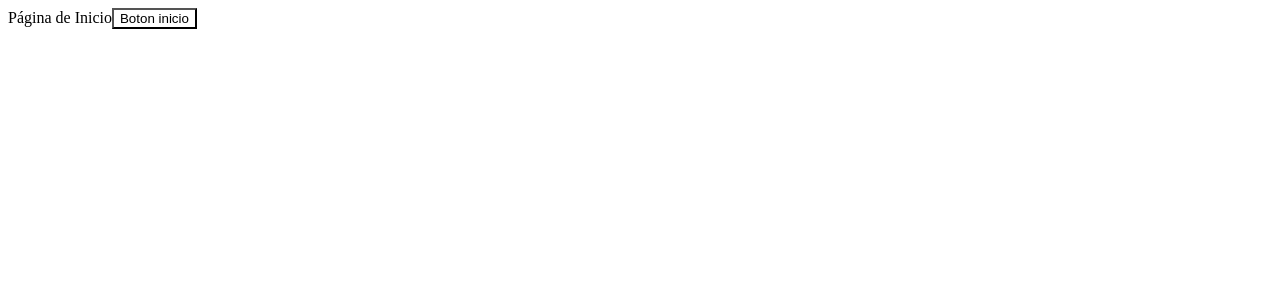
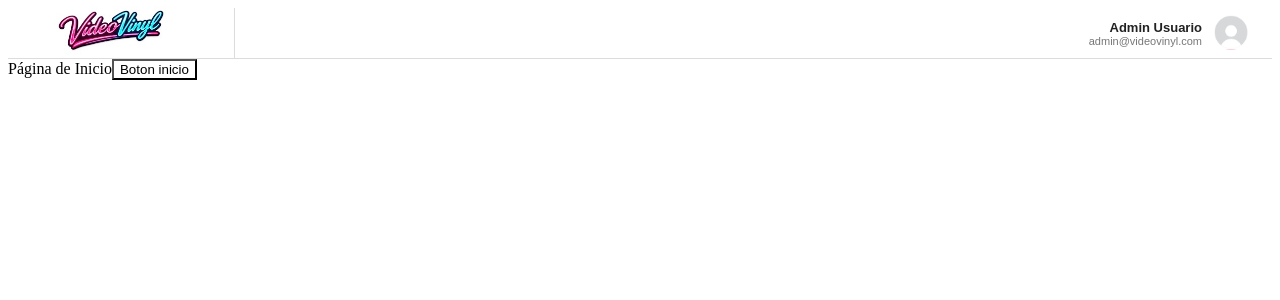
Before and after one commit to martincomito/videovinyl, a React (Vite) app in the folder frontend/: page / in a window 1280 px wide. Shown: the top 300 px of the page. Built offline with nearby package versions, Linux system fonts and the light colour scheme.

Commit message:
Se creo el componente de la barra superior y el flujo de ir a la pagina de inicio al tocar el logo de Videovinyk

```diff
--- /dev/null
+++ b/frontend/src/components/BarraSuperior/BarraSuperior.jsx
@@ -0,0 +1,35 @@
+import "./BarraSuperior.scss";
+import { Link } from "react-router-dom";
+
+const BarraSuperior = () => {
+    return (
+        <header className="barra-superior">
+            <div className="barra-superior__logo">
+                <Link to="/">
+                    <img
+                        src="/videovinyl-logo.png"
+                        alt="VideoVinyl Logo"
+                    />
+                </Link>
+            </div>
+
+            <div className="barra-superior__usuario">
+                <div className="barra-superior__datos">
+                    <span className="nombre">Admin Usuario</span>
+                    <span className="email">admin@videovinyl.com</span>
+                </div>
+
+                <div className="barra-superior__avatar">
+                    <Link to="/">
+                        <img
+                            src="/user-icon.jpg"
+                            alt="USUARIO"
+                        />
+                    </Link>
+                </div>
+            </div>
+        </header>
+    );
+};
+
+export default BarraSuperior;
--- /dev/null
+++ b/frontend/src/components/BarraSuperior/BarraSuperior.scss
@@ -0,0 +1,76 @@
+@use "../../styles/variables.scss";
+
+.barra-superior {
+    width: 100%;
+    height: 50px;
+    background-color: variables.$color-barra-superior-primario-fondo;
+
+    display: flex;
+    align-items: stretch;
+    justify-content: space-between;
+
+    border-bottom: 1px solid #dcdcdc;
+
+    &__logo {
+
+        align-self: stretch;
+
+        display: flex;
+        align-items: center;
+        padding-right: 20px;
+        border-right: 1px solid #dcdcdc;
+
+        img {
+            height: 50px;
+            object-fit: contain;
+            cursor: pointer;
+        }
+    }
+
+    &__usuario {
+        display: flex;
+        align-items: center;
+        gap: 12px;
+        font-family: sans-serif;
+    }
+
+    &__datos {
+        display: flex;
+        flex-direction: column;
+        align-items: flex-end;
+
+        .nombre {
+            font-size: 13px;
+            font-weight: 600;
+            color: #222;
+        }
+
+        .email {
+            font-size: 11px;
+            color: #777;
+        }
+    }
+
+    &__avatar {
+        width: 34px;
+        height: 34px;
+        margin-right: 24px;
+
+        border-radius: 50%;
+        background-color: #f2d6df;
+
+        display: flex;
+        align-items: center;
+        justify-content: center;
+
+        font-size: 14px;
+        font-weight: bold;
+        color: #7d3b53;
+
+        img {
+            width: 100%;
+            height: 100%;
+            object-fit: cover;
+        }
+    }
+}
--- a/frontend/src/pages/Inicio/index.jsx
+++ b/frontend/src/pages/Inicio/index.jsx
@@ -1,8 +1,12 @@
 import Boton from "../../components/Boton/Boton";
+import BarraSuperior from "../../components/BarraSuperior/BarraSuperior";
+
 
 function InicioPage() {
   return (
     <div>
+      <BarraSuperior />
+
       Página de Inicio
       <Boton
         texto="Boton inicio"
--- a/frontend/src/styles/variables.scss
+++ b/frontend/src/styles/variables.scss
@@ -1,2 +1,3 @@
 $color-boton-primario-fondo: #ffffff;
 $color-boton-primario-texto: #000000;
+$color-barra-superior-primario-fondo: #ffffff;
```
Also changed, not shown: frontend/public/user-icon.jpg (added), frontend/public/videovinyl-logo.png (added).
